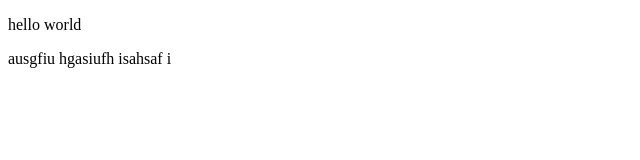
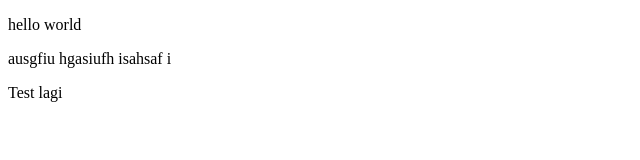
Before and after one commit to yudisidde/test03, a plain HTML site: page index.html in a window 1280 px wide. Shown: the full height of the page, 0-640 px from the left. Drawn offline with Linux system fonts and the light colour scheme.

Commit message:
test2
adding text

```diff
--- a/index.html
+++ b/index.html
@@ -10,6 +10,7 @@
 	<div class="wrap">
 		<p>hello world</p>
         <p>ausgfiu hgasiufh isahsaf i</p>
+        <p>Test lagi </p>
 	</div>
 </body>
 </html>
```
